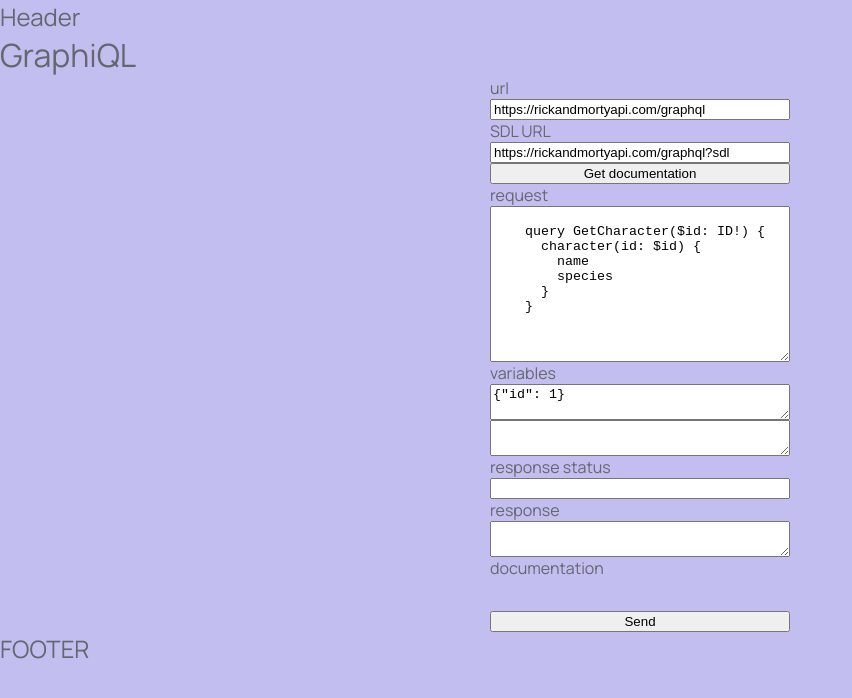
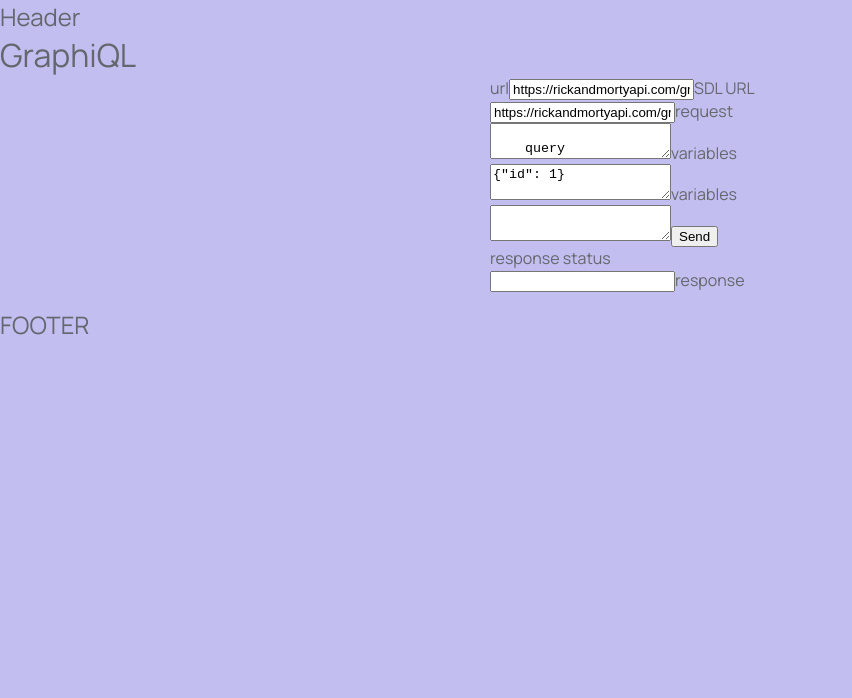
Before and after one commit to lustrochka/Graphiql-app, a Next.js app: page /graphiql in a window 1280 px wide. Shown: the top 698 px of the page, without its empty margins (0-852 px from the left). Built offline with nearby package versions, Linux system fonts and the light colour scheme.

Commit message:
feat: divide graphqlclient in several components

```diff
--- a/package.json
+++ b/package.json
@@ -47,6 +47,7 @@
     "jest-transform-stub": "^2.0.0",
     "msw": "^2.3.4",
     "prettier": "^3.3.2",
+    "react-hook-form": "^7.53.0",
     "react-router-dom": "^6.24.1",
     "react-testing-library": "^8.0.1",
     "sass": "^1.77.6",
--- /dev/null
+++ b/src/api/getGraphql.ts
@@ -0,0 +1,41 @@
+import axios from "axios";
+
+export default async function getGraphql({ url, query, variables, headers }) {
+  let parsedVars;
+  let parsedHeaders;
+  try {
+    parsedVars = JSON.parse(variables || "{}");
+    parsedHeaders = JSON.parse(headers || "{}");
+  } catch {
+    return { jsonError: "Variables and headers should be in JSON format" };
+  }
+  try {
+    const result = await axios.post(
+      url,
+      {
+        query,
+        variables: parsedVars,
+      },
+      {
+        headers: {
+          "Content-Type": "application/json",
+          ...parsedHeaders,
+        },
+      },
+    );
+
+    if (result.data.errors) {
+      return {
+        response: JSON.stringify(result.data.errors[0].message),
+        status: result.status.toString(),
+      };
+    } else {
+      return {
+        response: JSON.stringify(result.data),
+        status: result.status.toString(),
+      };
+    }
+  } catch (error) {
+    return { response: error, status: error.response };
+  }
+}
--- /dev/null
+++ b/src/api/getGraphqlDocs.ts
@@ -0,0 +1,34 @@
+import axios from "axios";
+
+export async function getGraphqlDocs(url) {
+  try {
+    const result = await axios.post(
+      url,
+      {
+        query: `
+                {
+                    __schema {
+                        types {
+                            name
+                            }
+                        }
+                    }
+            `,
+      },
+      {
+        headers: {
+          "Content-Type": "application/json",
+        },
+      },
+    );
+
+    if (!result.data.errors) {
+      return JSON.stringify(result.data, null, 2);
+    } else {
+      return null;
+    }
+  } catch (error) {
+    console.error("Error fetching GraphQL documentation:", error);
+    return null;
+  }
+}
--- /dev/null
+++ b/src/components/GraphiQLClient/DocsBlock.tsx
@@ -0,0 +1,16 @@
+import { useFormContext, Controller } from "react-hook-form";
+
+const DocsBlock: React.FC<{ docs: string }> = ({ docs }) => {
+  return (
+    <>
+      {docs && (
+        <div>
+          <p>documentation</p>
+          <pre>{docs}</pre>
+        </div>
+      )}
+    </>
+  );
+};
+
+export default DocsBlock;
--- a/src/components/GraphiQLClient/GraphiQLClient.tsx
+++ b/src/components/GraphiQLClient/GraphiQLClient.tsx
@@ -1,152 +1,57 @@
-import axios from "axios";
-import { useState } from "react";
+import { useState, useEffect } from "react";
+import RequestBlock from "./RequestBlock";
+import ResponseBlock from "./ResponseBlock";
+import DocsBlock from "./DocsBlock";
+import { useForm, FormProvider, SubmitHandler } from "react-hook-form";
+import getGraphql from "../../api/getGraphql";
+import { getGraphqlDocs } from "../../api/getGraphqlDocs";
 import styles from "./GraphiQLClient.module.css";
 
+type FormData = {
+  url: string;
+  sdl: string;
+  query: string;
+  variables: string;
+  headers: string;
+};
+
 const GraphQLClient: React.FC = () => {
-  const DEFAULT_URL = "https://rickandmortyapi.com/graphql";
-  const DEFAULT_BODY = `
-    query GetCharacter($id: ID!) {
-      character(id: $id) {
-        name
-        species
-      }
-    }
-    `;
-  const DEFAULT_VARIABLES = `{"id": 1}`;
-
-  const [url, setUrl] = useState(DEFAULT_URL);
-  const [sdl, setSdl] = useState(`${DEFAULT_URL}?sdl`);
-  const [query, setQuery] = useState(DEFAULT_BODY);
-  const [variables, setVariables] = useState(DEFAULT_VARIABLES);
-  const [headers, setHeaders] = useState("");
   const [jsonError, setJsonError] = useState("");
   const [status, setStatus] = useState("");
   const [response, setResponse] = useState("");
   const [docs, setDocs] = useState("");
 
-  const fetchData = async ({ url, query, variables, headers }) => {
-    let parsedVars;
-    let parsedHeaders;
-    try {
-      parsedVars = JSON.parse(variables || "{}");
-      parsedHeaders = JSON.parse(headers || "{}");
-    } catch {
-      return setJsonError("Variables and headers should be in JSON format");
+  const methods = useForm<FormData>();
+  const { watch, setValue, handleSubmit } = methods;
+
+  const url = watch("url");
+
+  useEffect(() => {
+    if (url) {
+      setValue("sdl", `${url}?sdl`);
     }
-    try {
-      const result = await axios.post(
-        url,
-        {
-          query,
-          variables: parsedVars,
-        },
-        {
-          headers: {
-            "Content-Type": "application/json",
-            ...parsedHeaders,
-          },
-        },
-      );
+  }, [url, setValue]);
 
-      if (result.data.errors) {
-        setResponse(JSON.stringify(result.data.errors[0].message));
-      } else {
-        setResponse(JSON.stringify(result.data));
-      }
-
-      setStatus(result.status.toString());
-    } catch (error) {
-      setStatus(error.response);
-      setResponse(error);
-    }
-  };
-
-  const fetchDocs = async (url) => {
-    try {
-      const result = await axios.post(
-        url,
-        {
-          query: `
-                            {
-                                __schema {
-                                    types {
-                                        name
-                                    }
-                                }
-                            }
-                        `,
-        },
-        {
-          headers: {
-            "Content-Type": "application/json",
-          },
-        },
-      );
-
-      if (!result.data.errors) {
-        setDocs(JSON.stringify(result.data, null, 2));
-      }
-    } catch (error) {
-      console.log(error);
-    }
+  const onSubmit: SubmitHandler<FormData> = (data) => {
+    getGraphql(data).then((res) => {
+      if (res.jsonError) setJsonError(res.jsonError);
+      if (res.status) setStatus(res.status);
+      if (res.response) setResponse(res.response);
+    });
+    getGraphqlDocs(data.sdl).then((res) => {
+      if (res) setDocs(res);
+    });
   };
 
   return (
-    <div className={styles.graphql}>
-      <label htmlFor="url">url</label>
-      <input
-        type="text"
-        id="url"
-        value={url}
-        onChange={(e) => {
-          setUrl(e.target.value);
-          setSdl(`${e.target.value}?sdl`);
-        }}
-      ></input>
-      <label htmlFor="sdl">SDL URL</label>
-      <input
-        type="text"
-        id="sdl"
-        value={sdl}
-        onChange={(e) => setSdl(e.target.value)}
-      ></input>
-      <button
-        onClick={() => {
-          fetchDocs(sdl);
-        }}
-      >
-        Get documentation
-      </button>
-      <label htmlFor="body">request</label>
-      <textarea
-        id="body"
-        value={query}
-        rows={10}
-        cols={33}
-        onChange={(e) => setQuery(e.target.value)}
-      ></textarea>
-      <label htmlFor="variables">variables</label>
-      <textarea
-        id="variables"
-        value={variables}
-        onChange={(e) => setVariables(e.target.value)}
-      ></textarea>
-      <textarea
-        id="headers"
-        value={headers}
-        onChange={(e) => setHeaders(e.target.value)}
-      ></textarea>
-      <p>{jsonError}</p>
-      <label htmlFor="status">response status</label>
-      <input id="status" readOnly value={status}></input>
-      <label htmlFor="response">response</label>
-      <textarea id="response" readOnly value={response}></textarea>
-      <p>documentation</p>
-      <pre>{docs}</pre>
-      <button onClick={() => fetchData({ url, query, variables, headers })}>
-        Send
-      </button>
-    </div>
+    <FormProvider {...methods}>
+      <form className={styles.graphql} onSubmit={handleSubmit(onSubmit)}>
+        <RequestBlock />
+        <p>{jsonError}</p>
+        <ResponseBlock {...{ response, status, docs }} />
+        <DocsBlock docs={docs} />
+      </form>
+    </FormProvider>
   );
 };
 
--- /dev/null
+++ b/src/components/GraphiQLClient/RequestBlock.tsx
@@ -0,0 +1,57 @@
+import { useFormContext, Controller } from "react-hook-form";
+
+const RequestBlock: React.FC = () => {
+  const { control } = useFormContext();
+  const DEFAULT_URL = "https://rickandmortyapi.com/graphql";
+  const DEFAULT_BODY = `
+    query GetCharacter($id: ID!) {
+      character(id: $id) {
+        name
+        species
+      }
+    }
+    `;
+  const DEFAULT_VARIABLES = `{"id": 1}`;
+
+  return (
+    <div>
+      <label htmlFor="url">url</label>
+      <Controller
+        name="url"
+        control={control}
+        defaultValue={DEFAULT_URL}
+        render={({ field }) => <input type="text" {...field} />}
+      />
+      <label htmlFor="sdl">SDL URL</label>
+      <Controller
+        name="sdl"
+        control={control}
+        defaultValue={`${DEFAULT_URL}?sdl`}
+        render={({ field }) => <input type="text" {...field} />}
+      />
+      <label htmlFor="query">request</label>
+      <Controller
+        name="query"
+        control={control}
+        defaultValue={DEFAULT_BODY}
+        render={({ field }) => <textarea {...field} />}
+      />
+      <label htmlFor="variables">variables</label>
+      <Controller
+        name="variables"
+        control={control}
+        defaultValue={DEFAULT_VARIABLES}
+        render={({ field }) => <textarea {...field} />}
+      />
+      <label htmlFor="headers">variables</label>
+      <Controller
+        name="headers"
+        control={control}
+        render={({ field }) => <textarea {...field} />}
+      />
+      <button type="submit">Send</button>
+    </div>
+  );
+};
+
+export default RequestBlock;
--- /dev/null
+++ b/src/components/GraphiQLClient/ResponseBlock.tsx
@@ -0,0 +1,19 @@
+import { useFormContext, Controller } from "react-hook-form";
+
+interface ResponseBlockProps {
+  response?: string;
+  status?: string;
+}
+
+const ResponseBlock: React.FC<ResponseBlockProps> = ({ response, status }) => {
+  return (
+    <div>
+      <label htmlFor="status">response status</label>
+      <input id="status" readOnly value={status}></input>
+      <label htmlFor="response">response</label>
+      <pre id="response">{response}</pre>
+    </div>
+  );
+};
+
+export default ResponseBlock;
```
Also changed, not shown: .eslintrc.cjs, 1 other file (tests, documents, lock files or other folders).
